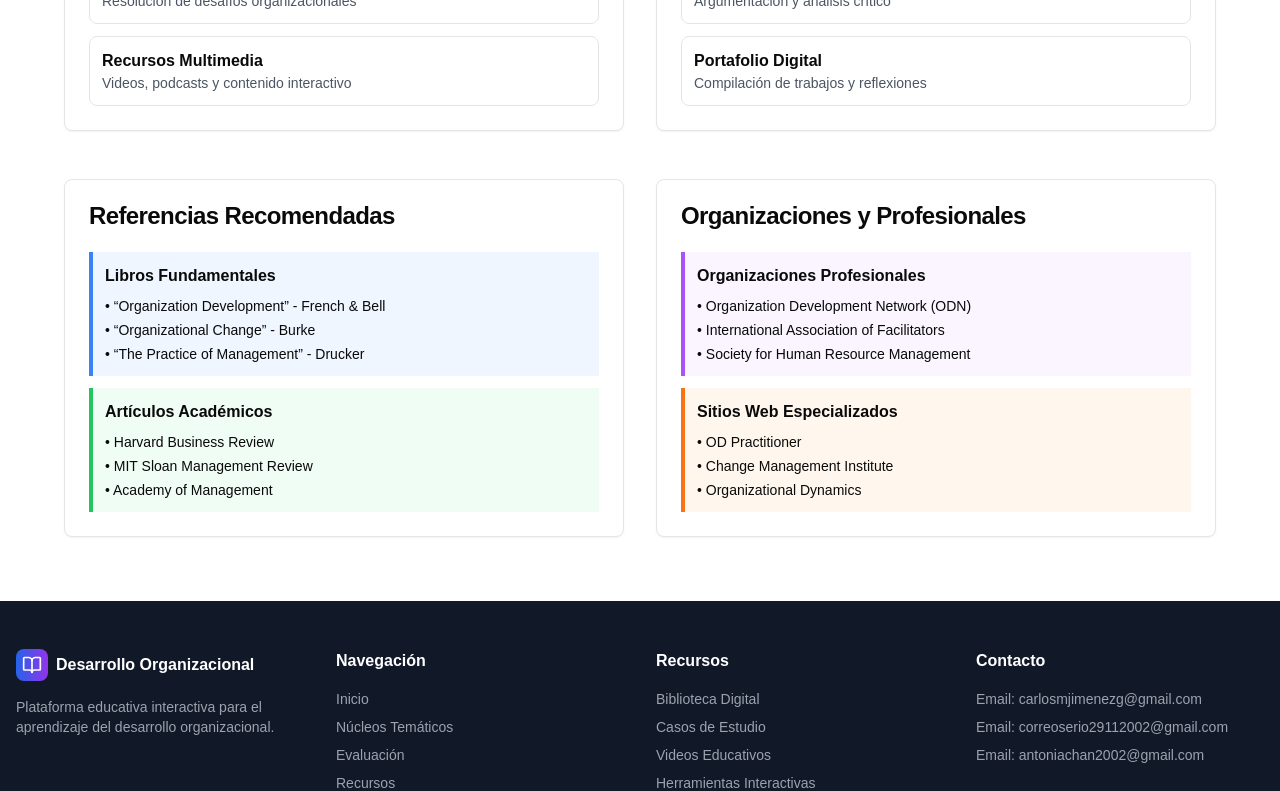
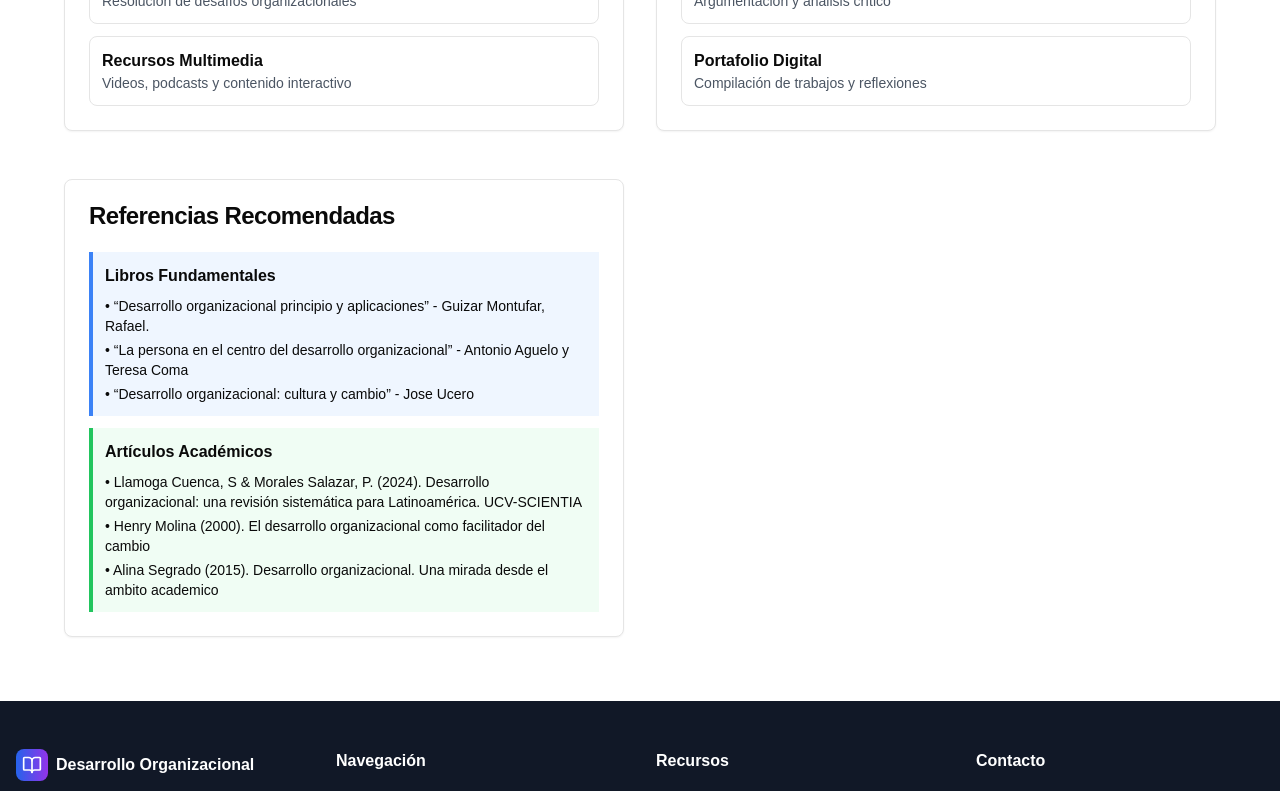
Before and after one commit to Carlos-jim/desarrollo-organizacional, a Next.js app: page /recursos in a window 1280 px wide. Shown: the part 544-1335 px from the top of the page. Built offline with nearby package versions, Linux system fonts and the light colour scheme.

Commit message:
Updated recursos

```diff
--- a/app/nucleos-tematicos/detalle/[id]/page.tsx
+++ b/app/nucleos-tematicos/detalle/[id]/page.tsx
@@ -17,7 +17,7 @@ import Link from "next/link";
 export default function NucleoDetalle() {
   const params = useParams();
   const nucleoId = params?.id as string;
-  console.log("Nucleo ID:", nucleoId);
+  //console.log("Nucleo ID:", nucleoId);
 
   const nucleo = nucleosTematicos.find((n) => n.id === nucleoId);
 
--- a/app/recursos/page.tsx
+++ b/app/recursos/page.tsx
@@ -81,45 +81,22 @@ export default function Recursos() {
                   border: "border-blue-500 bg-blue-50",
                   heading: "Libros Fundamentales",
                   list: [
-                    "“Organization Development” - French & Bell",
-                    "“Organizational Change” - Burke",
-                    "“The Practice of Management” - Drucker"
+                    "“Desarrollo organizacional principio y aplicaciones” - Guizar Montufar, Rafael.",
+                    "“La persona en el centro del desarrollo organizacional” - Antonio Aguelo y Teresa Coma",
+                    "“Desarrollo organizacional: cultura y cambio” - Jose Ucero"
                   ]
                 },
                 {
                   border: "border-green-500 bg-green-50",
                   heading: "Artículos Académicos",
                   list: [
-                    "Harvard Business Review",
-                    "MIT Sloan Management Review",
-                    "Academy of Management"
+                    "Llamoga Cuenca, S & Morales Salazar, P. (2024). Desarrollo organizacional: una revisión sistemática para Latinoamérica. UCV-SCIENTIA",
+                    "Henry Molina (2000). El desarrollo organizacional como facilitador del cambio",
+                    "Alina Segrado (2015). Desarrollo organizacional. Una mirada desde el ambito academico",
                   ]
                 }
               ]
             },
-            {
-              title: "Organizaciones y Profesionales",
-              blocks: [
-                {
-                  border: "border-purple-500 bg-purple-50",
-                  heading: "Organizaciones Profesionales",
-                  list: [
-                    "Organization Development Network (ODN)",
-                    "International Association of Facilitators",
-                    "Society for Human Resource Management"
-                  ]
-                },
-                {
-                  border: "border-orange-500 bg-orange-50",
-                  heading: "Sitios Web Especializados",
-                  list: [
-                    "OD Practitioner",
-                    "Change Management Institute",
-                    "Organizational Dynamics"
-                  ]
-                }
-              ]
-            }
           ].map((card, i) => (
             <motion.div
               key={card.title}
```
